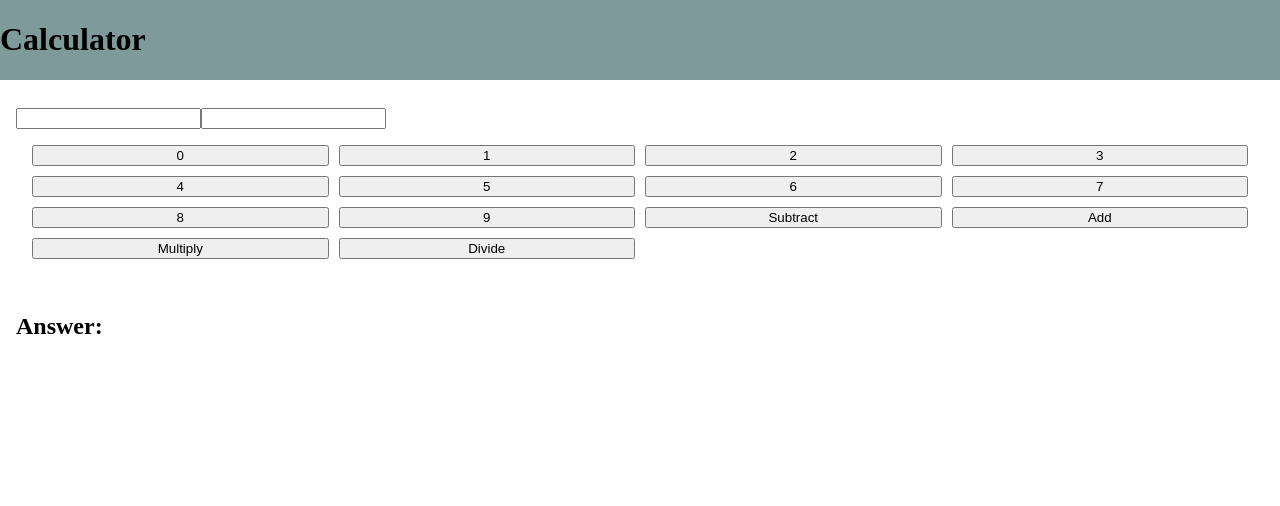
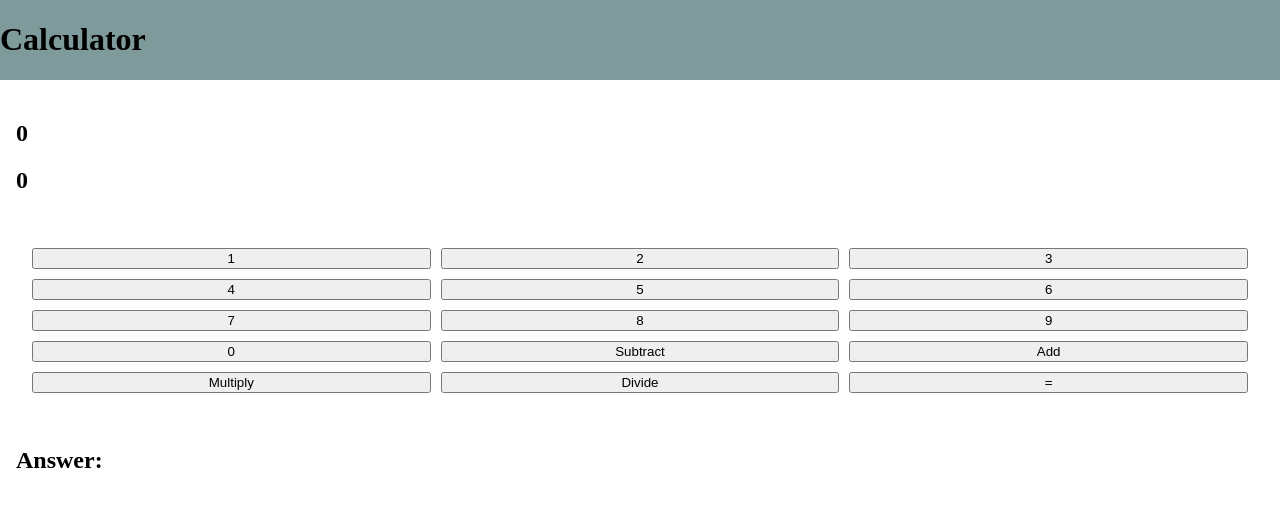
Before and after one commit to bertw2002/hello_world, an Angular app in the folder hello-angular/: page / in a window 1280 px wide. Shown: the top 506 px of the page. Built offline with nearby package versions, Linux system fonts and the light colour scheme.

Commit message:
good progress

```diff
--- a/hello-angular/src/app/app.component.css
+++ b/hello-angular/src/app/app.component.css
@@ -17,9 +17,13 @@
 
 .calcButtons {
   display: grid;
-  grid-template-columns: repeat(4, 1fr);
+  grid-template-columns: repeat(3, 1fr);
   grid-gap: 10px;
   padding: 16px;
+}
+
+#input1 {
+
 }
 
 button {
--- a/hello-angular/src/app/app.component.html
+++ b/hello-angular/src/app/app.component.html
@@ -9,11 +9,10 @@
     <h1>Calculator</h1>
   </div>
   <div class="main">
-    <input type='number' name='num1' id='input1' [(ngModel)]='num1'>
-    <input type='number' name='num2' id='input2' [(ngModel)]='num2'>
+    <h2>{{num1}}</h2><h2>{{num2}}</h2>
     <br>
     <div class="calcButtons">
-      <button type='button' (click)="add0()">0</button>
+
       <button type='button' (click)="add1()">1</button>
       <button type='button' (click)="add2()">2</button>
       <button type='button' (click)="add3()">3</button>
@@ -23,11 +22,12 @@
       <button type='button' (click)="add7()">7</button>
       <button type='button' (click)="add8()">8</button>
       <button type='button' (click)="add9()">9</button>
-
+      <button type='button' (click)="add0()">0</button>
       <button type='button' (click)="addSub()">Subtract</button>
       <button type='button' (click)="addAdd()">Add</button>
       <button type='button' (click)="addMult()">Multiply</button>
       <button type='button' (click)="addDiv()">Divide</button>
+      <button type='button' (click)="calculate()">=</button>
     </div>
     <br>
     <h2> Answer: {{arr_num}} </h2>
--- a/hello-angular/src/app/app.component.ts
+++ b/hello-angular/src/app/app.component.ts
@@ -8,128 +8,107 @@ import { Component } from '@angular/core';
 
 export class AppComponent {
   title = 'hello-angular';
-  public arr1:string[]=[];
-  public arr2:string[]=[];
   public secondOp=false;
-  public num1:number;
-  public num2:number;
+  public operator:string;
+  public num1=0;
+  public num2=0;
   public num3:number;
   public arr_num:number[] = [];
   add0(){
     if (this.secondOp){
-      this.arr2=[... this.arr2, "0"];
+      this.num2=this.num2*10;
     }
     else{
-      this.arr1=[... this.arr1, "0"];
+      this.num1=this.num1*10;
     }
   }
   add1(){
     if (this.secondOp){
-      this.arr2=[... this.arr2, "1"];
+      this.num2=this.num2*10+1;
     }
     else{
-      this.arr1=[... this.arr1, "1"];
+      this.num1=this.num1*10+1;
     }
   }
   add2(){
     if (this.secondOp){
-      this.arr2=[... this.arr2, "2"];
+      this.num2=this.num2*10+2;
     }
     else{
-      this.arr1=[... this.arr1, "2"];
+      this.num1=this.num1*10+2;
     }
   }
   add3(){
     if (this.secondOp){
-      this.arr2=[... this.arr2, "3"];
+      this.num2=this.num2*10+3;
     }
     else{
-      this.arr1=[... this.arr1, "3"];
+      this.num1=this.num1*10+3;
     }
   }
   add4(){
     if (this.secondOp){
-      this.arr2=[... this.arr2, "4"];
+      this.num2=this.num2*10+4;
     }
     else{
-      this.arr1=[... this.arr1, "4"];
+      this.num1=this.num1*10+4;
     }
   }
   add5(){
     if (this.secondOp){
-      this.arr2=[... this.arr2, "5"];
+      this.num2=this.num2*10+5;
     }
     else{
-      this.arr1=[... this.arr1, "5"];
+      this.num1=this.num1*10+5;
     }
   }
   add6(){
     if (this.secondOp){
-      this.arr2=[... this.arr2, "6"];
+      this.num2=this.num2*10+6;
     }
-    else{this.arr1=[... this.arr1, "6"];}
+    else{
+      this.num1=this.num1*10+6;
+    }
   }
   add7(){
     if (this.secondOp){
-      this.arr2=[... this.arr2, "7"];
+      this.num2=this.num2*10+7;
     }
     else{
-      this.arr1=[... this.arr1, "7"];
+      this.num1=this.num1*10+7;
     }
   }
   add8(){
     if (this.secondOp){
-      this.arr2=[... this.arr2, "8"];
+      this.num2=this.num2*10+8;
     }
     else{
-      this.arr1=[... this.arr1, "8"];
+      this.num1=this.num1*10+8;
     }
   }
   add9(){
     if (this.secondOp){
-      this.arr2=[... this.arr2, "9"];
+      this.num2=this.num2*10+9;
     }
     else{
-      this.arr1=[... this.arr1, "9"];
+      this.num1=this.num1*10+9;
     }
-    console.log(this.arr1);
-    console.log(this.arr2);
   }
   addSub(){
-    let len=this.arr1.length;
-    if (len!=0) {
-      if (this.arr1[len-1]!="+" && this.arr1[len-1]!="/" && this.arr1[len-1]!="*" && this.arr1[len-1]!="-") {
-        this.arr1=[... this.arr1, "-"];
-        this.secondOp=true;
-      }
-    }
+    this.operator="-";
+    this.secondOp=true;
   }
   addDiv(){
-    let len=this.arr1.length;
-    if (len!=0) {
-      if (this.arr1[len-1]!="+" && this.arr1[len-1]!="/" && this.arr1[len-1]!="*" && this.arr1[len-1]!="-") {
-        this.arr1=[... this.arr1, "/"];
-        this.secondOp=true;
-      }
-    }
+    this.operator="/";
+    this.secondOp=true;
   }
   addAdd(){
-    let len=this.arr1.length;
-    if (len!=0) {
-      if (this.arr1[len-1]!="+" && this.arr1[len-1]!="/" && this.arr1[len-1]!="*" && this.arr1[len-1]!="-") {
-        this.arr1=[... this.arr1, "+"];
-        this.secondOp=true;
-      }
-    }
+    this.operator="+";
+    this.secondOp=true;
   }
   addMult(){
-    let len=this.arr1.length;
-    if (len!=0) {
-      if (this.arr1[len-1]!="+" && this.arr1[len-1]!="/" && this.arr1[len-1]!="*" && this.arr1[len-1]!="-") {
-        this.arr1=[... this.arr1, "*"];
-        this.secondOp=true;
-      }
-    }
+    this.operator="*";
+    this.secondOp=true;
   }
   multiply(){
     this.num3=this.num1*this.num2;
@@ -151,4 +130,26 @@ export class AppComponent {
     //this.arr_num.push(this.num3);
     this.arr_num=[... this.arr_num, this.num3];
   }
+  calculate(){
+    if (this.operator=="null"){
+      return;
+    }
+    if (this.operator=="-"){
+      this.num3=this.num1-this.num2;
+    }
+    if (this.operator=="+"){
+      this.num3=this.num1+this.num2;
+    }
+    if (this.operator=="*"){
+      this.num3=this.num1*this.num2;
+    }
+    if (this.operator=="/"){
+      this.num3=this.num1/this.num2;
+    }
+    this.arr_num=[... this.arr_num, this.num3];
+    this.num1=0;
+    this.num2=0;
+    this.secondOp=false;
+    this.operator="null";
+  }
 }
```
